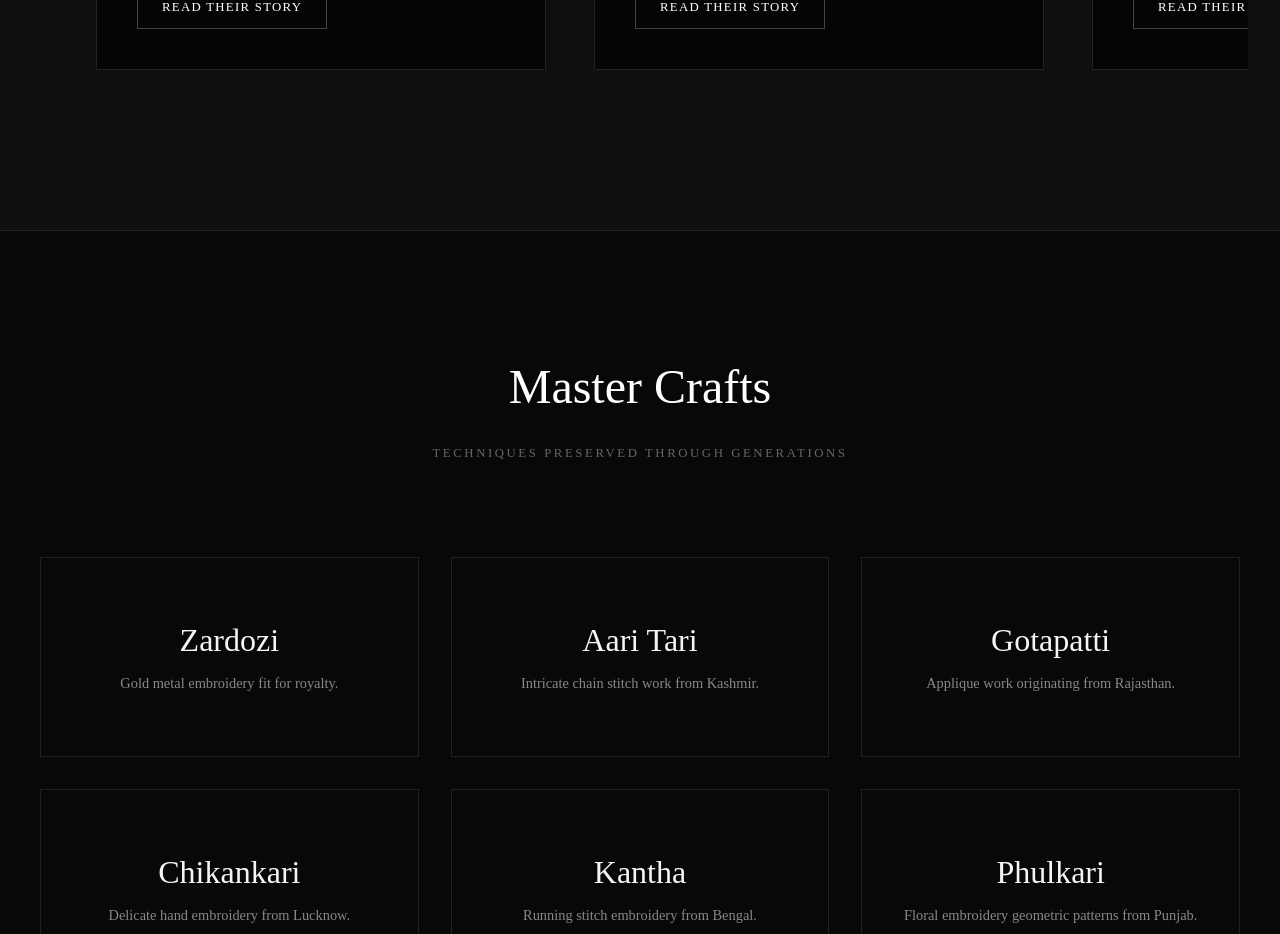
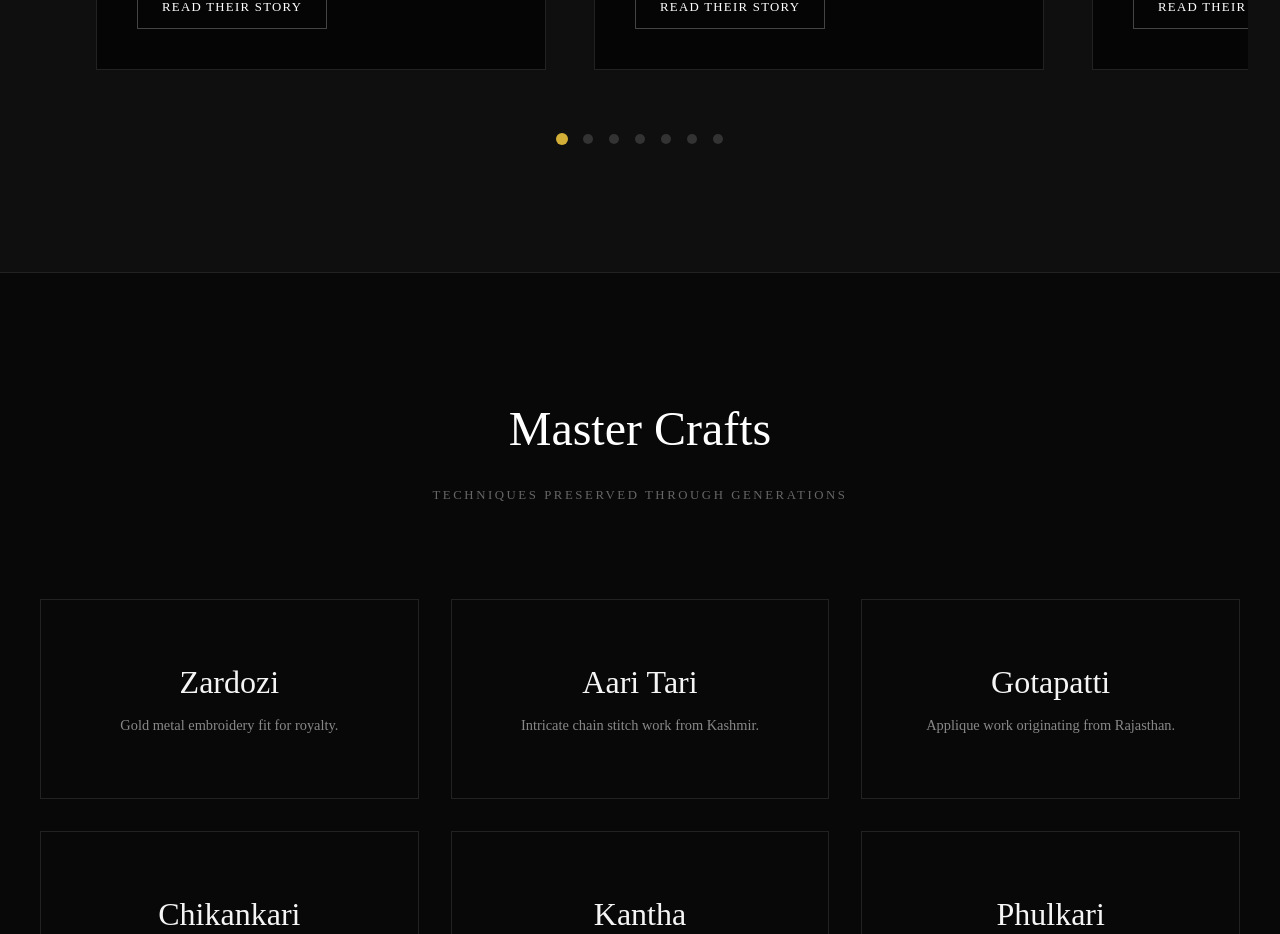
Before and after one commit to harsh785/Label-project, a Next.js app in the folder web/: page /Label-project/atelier in a window 1280 px wide. Shown: the part 5140-6074 px from the top of the page. Built offline with nearby package versions, Linux system fonts and the light colour scheme; a web font is replaced by a local one.

Commit message:
Feat: Add dot indicators to Atelier stories slider

```diff
--- a/web/src/app/atelier/page.module.css
+++ b/web/src/app/atelier/page.module.css
@@ -198,11 +198,39 @@
     /* Firefox */
     -ms-overflow-style: none;
     /* IE/Edge */
+    scroll-behavior: smooth;
 }
 
 .storiesSliderContainer::-webkit-scrollbar {
     display: none;
     /* Chrome/Safari */
+}
+
+.sliderDots {
+    display: flex;
+    justify-content: center;
+    gap: 1rem;
+    margin-top: 2rem;
+}
+
+.dot {
+    width: 10px;
+    height: 10px;
+    border-radius: 50%;
+    background: #333;
+    border: none;
+    cursor: pointer;
+    transition: all 0.3s;
+    padding: 0;
+}
+
+.activeDot {
+    background: #D4AF37;
+    transform: scale(1.2);
+}
+
+.dot:hover {
+    background: #666;
 }
 
 .storiesSlider {
--- a/web/src/app/atelier/page.tsx
+++ b/web/src/app/atelier/page.tsx
@@ -2,7 +2,7 @@
 
 import Link from "next/link";
 import Image from "next/image";
-import { useState } from "react";
+import { useState, useRef, useEffect } from "react";
 import styles from "./page.module.css";
 import { getAssetPath } from "../../utils/assets";
 import StoryOverlay from "../../components/StoryOverlay";
@@ -16,6 +16,8 @@ interface StoryData {
 
 export default function Atelier() {
     const [activeStory, setActiveStory] = useState<StoryData | null>(null);
+    const sliderRef = useRef<HTMLDivElement>(null);
+    const [currentSlide, setCurrentSlide] = useState(0);
 
     const stories: Record<string, StoryData> = {
         weavers: {
@@ -63,6 +65,33 @@ export default function Atelier() {
     };
 
     const storyKeys = Object.keys(stories);
+
+    const handleScroll = () => {
+        if (sliderRef.current) {
+            const scrollLeft = sliderRef.current.scrollLeft;
+            const cardWidth = 450 + 48; // card width + gap (approx)
+            const index = Math.round(scrollLeft / cardWidth);
+            setCurrentSlide(index);
+        }
+    };
+
+    useEffect(() => {
+        const slider = sliderRef.current;
+        if (slider) {
+            slider.addEventListener('scroll', handleScroll);
+            return () => slider.removeEventListener('scroll', handleScroll);
+        }
+    }, []);
+
+    const scrollToSlide = (index: number) => {
+        if (sliderRef.current) {
+            const cardWidth = 450 + 48; // card width + gap
+            sliderRef.current.scrollTo({
+                left: index * cardWidth,
+                behavior: 'smooth'
+            });
+        }
+    };
 
     return (
         <main className={styles.main}>
@@ -170,7 +199,7 @@ export default function Atelier() {
                     a legacy fighting against extinction.
                 </p>
 
-                <div className={styles.storiesSliderContainer}>
+                <div className={styles.storiesSliderContainer} ref={sliderRef}>
                     <div className={styles.storiesSlider}>
                         {storyKeys.map((key) => (
                             <div key={key} className={styles.storyCard}>
@@ -190,6 +219,17 @@ export default function Atelier() {
                             </div>
                         ))}
                     </div>
+                </div>
+
+                <div className={styles.sliderDots}>
+                    {storyKeys.map((_, index) => (
+                        <button
+                            key={index}
+                            className={`${styles.dot} ${currentSlide === index ? styles.activeDot : ''}`}
+                            onClick={() => scrollToSlide(index)}
+                            aria-label={`Go to slide ${index + 1}`}
+                        />
+                    ))}
                 </div>
             </section>
 
```
